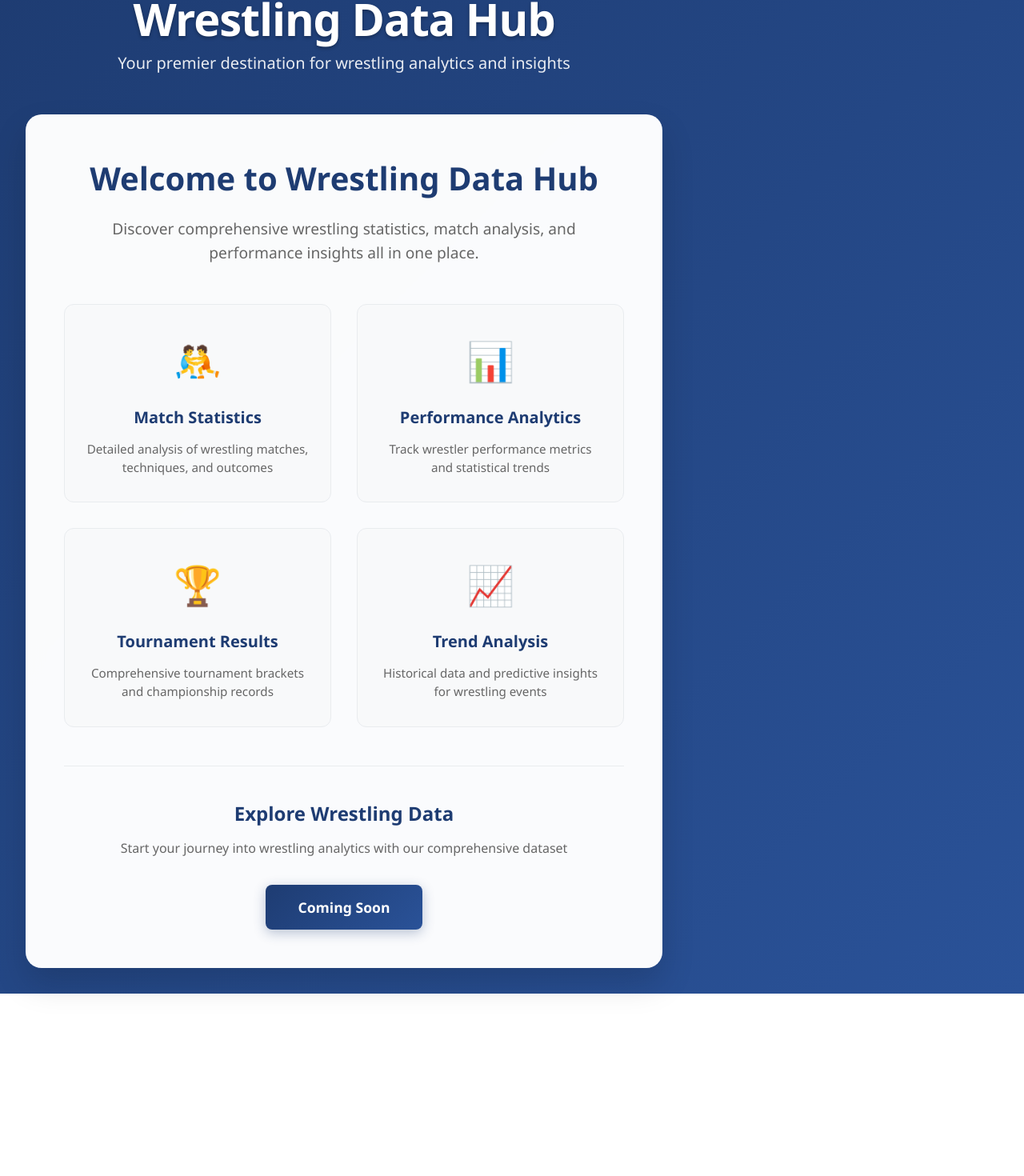
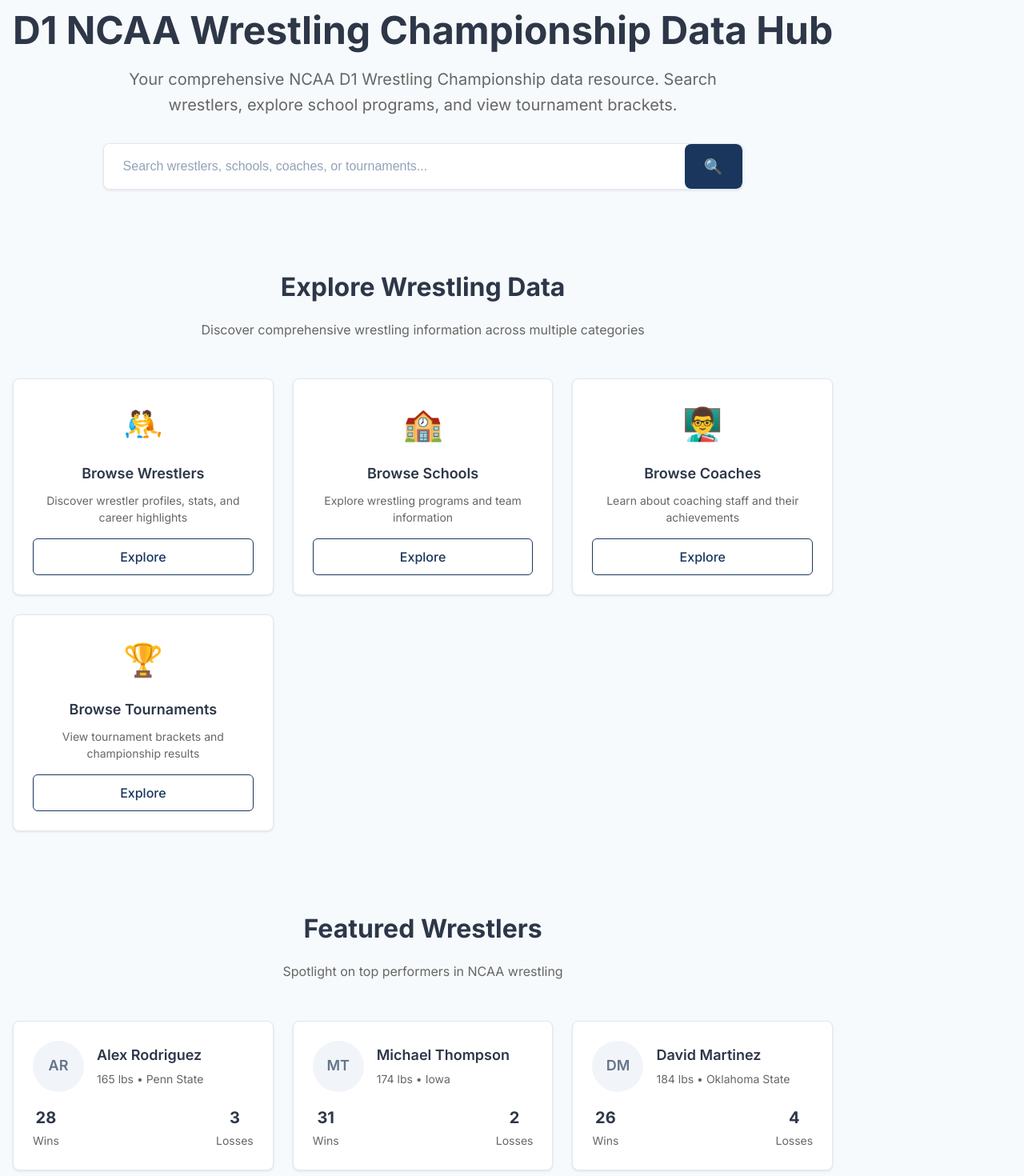
Before and after one commit to grogs84/matiq-frontend, a React (Vite) app: page / in a window 1280 px wide. Shown: the part 39-1509 px from the top of the page at 80% size. Before the commit the page ends 1281 px from the top, so only its background shows below. Built offline with nearby package versions, Linux system fonts and the light colour scheme.

Commit message:
Redesign home page to match louden-swain structure and styling
Co-authored-by: grogs84 <10171030+grogs84@users.noreply.github.com>

```diff
--- a/src/App.css
+++ b/src/App.css
@@ -1,3 +1,5 @@
+@import url('https://fonts.googleapis.com/css2?family=Inter:wght@400;500;600;700&display=swap');
+
 /* Reset and base styles */
 * {
   margin: 0;
@@ -5,201 +7,345 @@
   box-sizing: border-box;
 }
 
+:root {
+  --primary: #1a365d;
+  --secondary: #2d3748;
+  --accent: #e53e3e;
+  --background: #f7fafc;
+  --foreground: #2d3748;
+}
+
 body {
-  font-family: 'Segoe UI', Tahoma, Geneva, Verdana, sans-serif;
+  font-family: 'Inter', system-ui, sans-serif;
   line-height: 1.6;
-  color: #333;
-  background: linear-gradient(135deg, #1e3c72 0%, #2a5298 100%);
+  color: var(--foreground);
+  background-color: var(--background);
   min-height: 100vh;
 }
 
 .app {
   min-height: 100vh;
-  display: flex;
-  flex-direction: column;
-  align-items: center;
-  justify-content: center;
-  padding: 2rem;
+  background-color: var(--background);
 }
 
-/* Header */
-.app-header {
+.container {
+  max-width: 1200px;
+  margin: 0 auto;
+  padding: 3rem 1rem;
+}
+
+/* Hero Section */
+.hero-section {
+  text-align: center;
+  margin-bottom: 6rem;
+}
+
+.hero-content {
+  margin-bottom: 2rem;
+}
+
+.hero-title {
+  font-size: 3rem;
+  font-weight: 700;
+  color: var(--foreground);
+  margin-bottom: 1rem;
+  line-height: 1.2;
+}
+
+.hero-description {
+  font-size: 1.25rem;
+  color: #666;
+  max-width: 800px;
+  margin: 0 auto;
+  line-height: 1.6;
+}
+
+/* Search Section */
+.search-section {
+  max-width: 800px;
+  margin: 0 auto;
+}
+
+.search-form {
+  width: 100%;
+}
+
+.search-container {
+  display: flex;
+  background: white;
+  border-radius: 8px;
+  border: 1px solid #e2e8f0;
+  box-shadow: 0 1px 3px rgba(0, 0, 0, 0.1);
+  overflow: hidden;
+}
+
+.search-input {
+  flex: 1;
+  padding: 1rem 1.5rem;
+  border: none;
+  outline: none;
+  font-size: 1rem;
+  color: var(--foreground);
+}
+
+.search-input::placeholder {
+  color: #94a3b8;
+}
+
+.search-button {
+  padding: 1rem 1.5rem;
+  background: var(--primary);
+  color: white;
+  border: none;
+  cursor: pointer;
+  font-size: 1.2rem;
+  transition: background-color 0.2s ease;
+}
+
+.search-button:hover {
+  background: #2a4a6b;
+}
+
+/* Section Headers */
+.section-header {
   text-align: center;
   margin-bottom: 3rem;
-  color: white;
 }
 
-.app-header h1 {
-  font-size: 3.5rem;
+.section-title {
+  font-size: 2rem;
   font-weight: 700;
-  margin-bottom: 0.5rem;
-  text-shadow: 0 2px 4px rgba(0, 0, 0, 0.3);
-  letter-spacing: -0.02em;
+  color: var(--foreground);
+  margin-bottom: 1rem;
 }
 
-.app-header p {
-  font-size: 1.25rem;
-  opacity: 0.9;
+.section-description {
+  font-size: 1rem;
+  color: #666;
   max-width: 600px;
   margin: 0 auto;
 }
 
-/* Main content */
-.app-main {
-  max-width: 1000px;
-  width: 100%;
+/* Browse Section */
+.browse-section {
+  margin-bottom: 6rem;
 }
 
-.welcome-card {
-  background: rgba(255, 255, 255, 0.98);
-  border-radius: 20px;
-  padding: 3rem;
-  box-shadow: 0 20px 40px rgba(0, 0, 0, 0.15);
-  text-align: center;
-  backdrop-filter: blur(10px);
+.browse-grid {
+  display: grid;
+  grid-template-columns: repeat(auto-fit, minmax(280px, 1fr));
+  gap: 1.5rem;
 }
 
-.welcome-card h2 {
-  color: #1e3c72;
+.browse-card {
+  background: white;
+  border-radius: 8px;
+  border: 1px solid #e2e8f0;
+  padding: 1.5rem;
+  text-align: center;
+  transition: all 0.2s ease;
+  cursor: pointer;
+  box-shadow: 0 1px 3px rgba(0, 0, 0, 0.1);
+}
+
+.browse-card:hover {
+  transform: translateY(-2px);
+  box-shadow: 0 4px 12px rgba(0, 0, 0, 0.15);
+}
+
+.card-header {
+  margin-bottom: 1rem;
+}
+
+.card-icon {
   font-size: 2.5rem;
   margin-bottom: 1rem;
-  font-weight: 600;
+  display: block;
 }
 
-.welcome-card > p {
-  color: #666;
-  font-size: 1.2rem;
-  margin-bottom: 3rem;
-  max-width: 700px;
-  margin-left: auto;
-  margin-right: auto;
+.card-title {
+  font-size: 1.125rem;
+  font-weight: 600;
+  color: var(--foreground);
+  margin-bottom: 0.5rem;
 }
 
-/* Features Grid */
-.features-grid {
+.card-description {
+  font-size: 0.875rem;
+  color: #666;
+  line-height: 1.5;
+}
+
+.card-content {
+  text-align: center;
+}
+
+.explore-button {
+  width: 100%;
+  padding: 0.75rem 1.5rem;
+  border: 1px solid var(--primary);
+  background: transparent;
+  color: var(--primary);
+  border-radius: 6px;
+  font-weight: 500;
+  cursor: pointer;
+  transition: all 0.2s ease;
+}
+
+.explore-button:hover {
+  background: var(--primary);
+  color: white;
+}
+
+/* Featured Section */
+.featured-section {
+  margin-bottom: 4rem;
+}
+
+.featured-grid {
   display: grid;
-  grid-template-columns: repeat(auto-fit, minmax(240px, 1fr));
-  gap: 2rem;
+  grid-template-columns: repeat(auto-fit, minmax(320px, 1fr));
+  gap: 1.5rem;
   margin-bottom: 3rem;
 }
 
-.feature-card {
-  background: #f8f9fa;
-  border-radius: 12px;
-  padding: 2rem 1.5rem;
-  text-align: center;
-  transition: transform 0.2s ease, box-shadow 0.2s ease;
-  border: 1px solid #e9ecef;
+.wrestler-card {
+  background: white;
+  border-radius: 8px;
+  border: 1px solid #e2e8f0;
+  padding: 1.5rem;
+  transition: all 0.2s ease;
+  cursor: pointer;
+  box-shadow: 0 1px 3px rgba(0, 0, 0, 0.1);
 }
 
-.feature-card:hover {
-  transform: translateY(-4px);
-  box-shadow: 0 8px 25px rgba(30, 60, 114, 0.15);
+.wrestler-card:hover {
+  box-shadow: 0 4px 12px rgba(0, 0, 0, 0.15);
 }
 
-.feature-icon {
-  font-size: 3rem;
-  display: block;
+.wrestler-header {
+  display: flex;
+  align-items: center;
+  gap: 1rem;
   margin-bottom: 1rem;
 }
 
-.feature-card h3 {
-  color: #1e3c72;
-  font-size: 1.25rem;
-  margin-bottom: 0.75rem;
-  font-weight: 600;
+.wrestler-avatar {
+  width: 4rem;
+  height: 4rem;
+  background: #f1f5f9;
+  border-radius: 50%;
+  display: flex;
+  align-items: center;
+  justify-content: center;
+  flex-shrink: 0;
 }
 
-.feature-card p {
-  color: #666;
-  font-size: 0.95rem;
-  line-height: 1.5;
+.avatar-initials {
+  font-size: 1.125rem;
+  font-weight: 600;
+  color: #64748b;
 }
 
-/* Action Section */
-.action-section {
-  border-top: 1px solid #e9ecef;
-  padding-top: 2.5rem;
-  margin-top: 1rem;
+.wrestler-info {
+  flex: 1;
 }
 
-.action-section h3 {
-  color: #1e3c72;
-  font-size: 1.5rem;
-  margin-bottom: 0.75rem;
+.wrestler-name {
+  font-size: 1.125rem;
   font-weight: 600;
+  color: var(--foreground);
+  margin-bottom: 0.25rem;
 }
 
-.action-section p {
+.wrestler-details {
+  font-size: 0.875rem;
   color: #666;
-  font-size: 1rem;
-  margin-bottom: 2rem;
 }
 
-.cta-button {
-  background: linear-gradient(135deg, #1e3c72 0%, #2a5298 100%);
+.wrestler-stats {
+  display: flex;
+  justify-content: space-between;
+}
+
+.stat {
+  text-align: center;
+}
+
+.stat-value {
+  display: block;
+  font-size: 1.25rem;
+  font-weight: 700;
+  color: var(--foreground);
+}
+
+.stat-label {
+  font-size: 0.875rem;
+  color: #666;
+}
+
+/* Section Footer */
+.section-footer {
+  text-align: center;
+}
+
+.view-all-button {
+  padding: 0.75rem 2rem;
+  background: var(--primary);
   color: white;
   border: none;
-  padding: 1rem 2.5rem;
-  font-size: 1.1rem;
+  border-radius: 6px;
   font-weight: 600;
-  border-radius: 8px;
+  font-size: 1rem;
   cursor: pointer;
-  transition: all 0.2s ease;
-  box-shadow: 0 4px 15px rgba(30, 60, 114, 0.3);
+  transition: background-color 0.2s ease;
 }
 
-.cta-button:hover {
-  transform: translateY(-2px);
-  box-shadow: 0 8px 25px rgba(30, 60, 114, 0.4);
-}
-
-.cta-button:active {
-  transform: translateY(0);
+.view-all-button:hover {
+  background: #2a4a6b;
 }
 
 /* Responsive design */
 @media (max-width: 768px) {
-  .app {
-    padding: 1rem;
+  .container {
+    padding: 2rem 1rem;
   }
 
-  .app-header h1 {
-    font-size: 2.5rem;
+  .hero-title {
+    font-size: 2.25rem;
   }
 
-  .app-header p {
-    font-size: 1.1rem;
+  .hero-description {
+    font-size: 1.125rem;
   }
 
-  .welcome-card {
-    padding: 2rem;
+  .browse-grid {
+    grid-template-columns: 1fr;
   }
 
-  .welcome-card h2 {
-    font-size: 2rem;
+  .featured-grid {
+    grid-template-columns: 1fr;
   }
 
-  .features-grid {
-    grid-template-columns: 1fr;
-    gap: 1.5rem;
+  .search-container {
+    flex-direction: column;
   }
 
-  .feature-card {
-    padding: 1.5rem;
+  .search-button {
+    border-top: 1px solid #e2e8f0;
   }
 }
 
 @media (max-width: 480px) {
-  .app-header h1 {
-    font-size: 2rem;
+  .hero-title {
+    font-size: 1.875rem;
   }
 
-  .welcome-card {
-    padding: 1.5rem;
+  .section-title {
+    font-size: 1.5rem;
   }
 
-  .welcome-card h2 {
-    font-size: 1.75rem;
+  .container {
+    padding: 1.5rem 1rem;
   }
 }
--- a/src/App.jsx
+++ b/src/App.jsx
@@ -1,48 +1,181 @@
 import './App.css';
 
+// PropTypes definition for SearchBar
+// eslint-disable-next-line react/prop-types
+function SearchBar({ onSearch }) {
+  const handleSubmit = (e) => {
+    e.preventDefault();
+    const query = e.target.search.value;
+    onSearch(query);
+  };
+
+  return (
+    <form onSubmit={handleSubmit} className="search-form">
+      <div className="search-container">
+        <input
+          type="text"
+          name="search"
+          placeholder="Search wrestlers, schools, coaches, or tournaments..."
+          className="search-input"
+        />
+        <button type="submit" className="search-button">
+          🔍
+        </button>
+      </div>
+    </form>
+  );
+}
+
+// Mock data for featured wrestlers
+const featuredWrestlers = [
+  {
+    id: 1,
+    name: "Alex Rodriguez",
+    weight_class: 165,
+    school_name: "Penn State",
+    wins: 28,
+    losses: 3
+  },
+  {
+    id: 2,
+    name: "Michael Thompson",
+    weight_class: 174,
+    school_name: "Iowa",
+    wins: 31,
+    losses: 2
+  },
+  {
+    id: 3,
+    name: "David Martinez",
+    weight_class: 184,
+    school_name: "Oklahoma State",
+    wins: 26,
+    losses: 4
+  }
+];
+
 function App() {
+  const handleSearch = (query) => {
+    console.log('Searching for:', query);
+  };
+
+  const browseCards = [
+    {
+      title: 'Browse Wrestlers',
+      description: 'Discover wrestler profiles, stats, and career highlights',
+      href: '/browse?type=wrestler',
+      icon: '🤼'
+    },
+    {
+      title: 'Browse Schools',
+      description: 'Explore wrestling programs and team information',
+      href: '/browse?type=school',
+      icon: '🏫'
+    },
+    {
+      title: 'Browse Coaches',
+      description: 'Learn about coaching staff and their achievements',
+      href: '/browse?type=coach',
+      icon: '👨‍🏫'
+    },
+    {
+      title: 'Browse Tournaments',
+      description: 'View tournament brackets and championship results',
+      href: '/browse?type=tournament',
+      icon: '🏆'
+    }
+  ];
+
   return (
     <div className="app">
-      <header className="app-header">
-        <h1>Wrestling Data Hub</h1>
-        <p>Your premier destination for wrestling analytics and insights</p>
-      </header>
+      <div className="container">
+        {/* Hero Section */}
+        <section className="hero-section">
+          <div className="hero-content">
+            <h1 className="hero-title">
+              D1 NCAA Wrestling Championship Data Hub
+            </h1>
+            <p className="hero-description">
+              Your comprehensive NCAA D1 Wrestling Championship data resource.
+              Search wrestlers, explore school programs, and view tournament brackets.
+            </p>
+          </div>
 
-      <main className="app-main">
-        <div className="welcome-card">
-          <h2>Welcome to Wrestling Data Hub</h2>
-          <p>Discover comprehensive wrestling statistics, match analysis, and performance insights all in one place.</p>
+          {/* Search Interface */}
+          <div className="search-section">
+            <SearchBar onSearch={handleSearch} />
+          </div>
+        </section>
 
-          <div className="features-grid">
-            <div className="feature-card">
-              <span className="feature-icon">🤼</span>
-              <h3>Match Statistics</h3>
-              <p>Detailed analysis of wrestling matches, techniques, and outcomes</p>
+        {/* Browse Cards */}
+        <section className="browse-section">
+          <div className="section-header">
+            <h2 className="section-title">Explore Wrestling Data</h2>
+            <p className="section-description">Discover comprehensive wrestling information across multiple categories</p>
           </div>
-            <div className="feature-card">
-              <span className="feature-icon">📊</span>
-              <h3>Performance Analytics</h3>
-              <p>Track wrestler performance metrics and statistical trends</p>
+
+          <div className="browse-grid">
+            {browseCards.map((card, index) => (
+              <div key={index} className="browse-card">
+                <div className="card-header">
+                  <div className="card-icon">{card.icon}</div>
+                  <h3 className="card-title">{card.title}</h3>
+                  <p className="card-description">{card.description}</p>
                 </div>
-            <div className="feature-card">
-              <span className="feature-icon">🏆</span>
-              <h3>Tournament Results</h3>
-              <p>Comprehensive tournament brackets and championship records</p>
-            </div>
-            <div className="feature-card">
-              <span className="feature-icon">📈</span>
-              <h3>Trend Analysis</h3>
-              <p>Historical data and predictive insights for wrestling events</p>
+                <div className="card-content">
+                  <button className="explore-button">
+                    Explore
+                  </button>
                 </div>
               </div>
+            ))}
+          </div>
+        </section>
 
-          <div className="action-section">
-            <h3>Explore Wrestling Data</h3>
-            <p>Start your journey into wrestling analytics with our comprehensive dataset</p>
-            <button className="cta-button">Coming Soon</button>
+        {/* Featured Content */}
+        <section className="featured-section">
+          <div className="section-header">
+            <h2 className="section-title">Featured Wrestlers</h2>
+            <p className="section-description">Spotlight on top performers in NCAA wrestling</p>
+          </div>
+
+          <div className="featured-grid">
+            {featuredWrestlers.map((wrestler) => (
+              <div key={wrestler.id} className="wrestler-card">
+                <div className="wrestler-header">
+                  <div className="wrestler-avatar">
+                    <span className="avatar-initials">
+                      {wrestler.name.split(' ').map(n => n[0]).join('')}
+                    </span>
+                  </div>
+                  <div className="wrestler-info">
+                    <h3 className="wrestler-name">{wrestler.name}</h3>
+                    <p className="wrestler-details">
+                      {wrestler.weight_class} lbs • {wrestler.school_name}
+                    </p>
                   </div>
                 </div>
-      </main>
+                <div className="wrestler-stats">
+                  <div className="stat">
+                    <span className="stat-value">{wrestler.wins}</span>
+                    <span className="stat-label">Wins</span>
+                  </div>
+                  <div className="stat">
+                    <span className="stat-value">{wrestler.losses}</span>
+                    <span className="stat-label">Losses</span>
+                  </div>
+                </div>
+              </div>
+            ))}
+          </div>
+
+          <div className="section-footer">
+            <button className="view-all-button">
+              View All Wrestlers
+            </button>
+          </div>
+        </section>
+      </div>
     </div>
   );
 }
```
Lines whose indentation alone changed are shown as unchanged.
